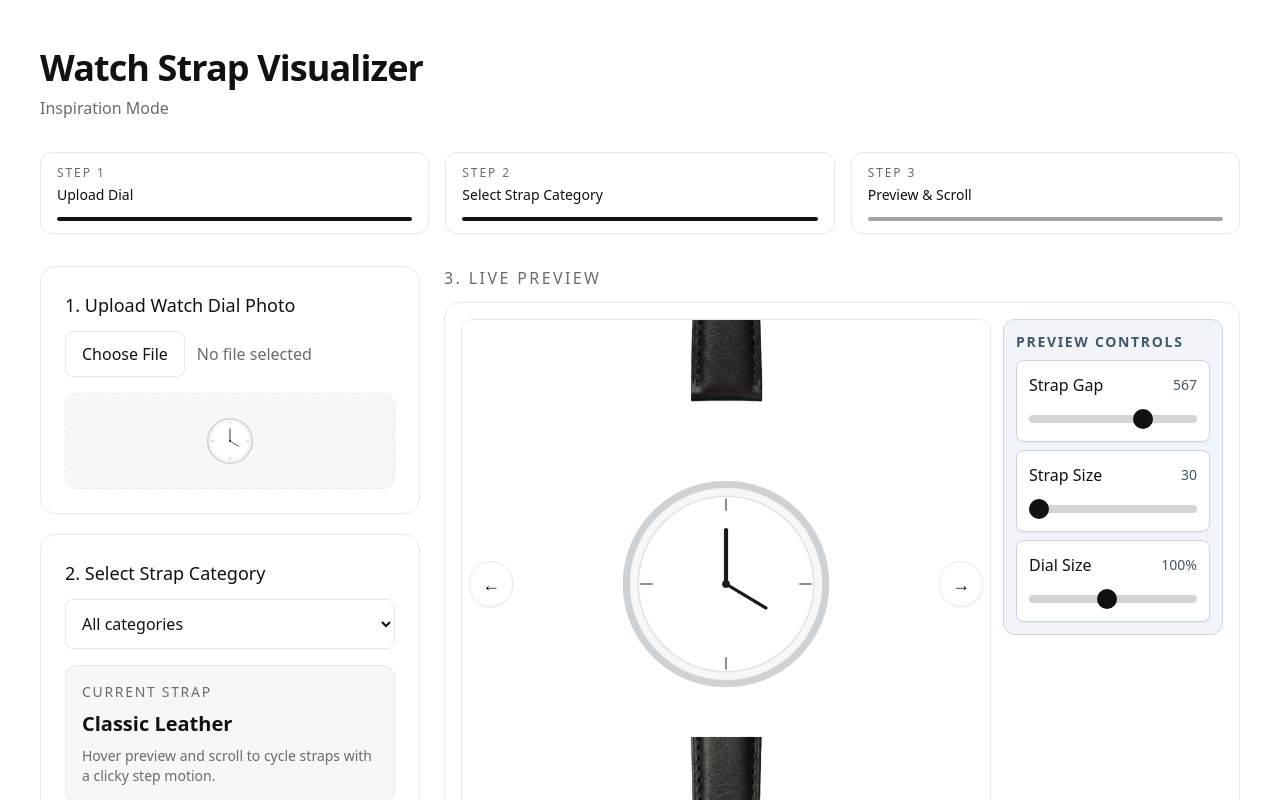
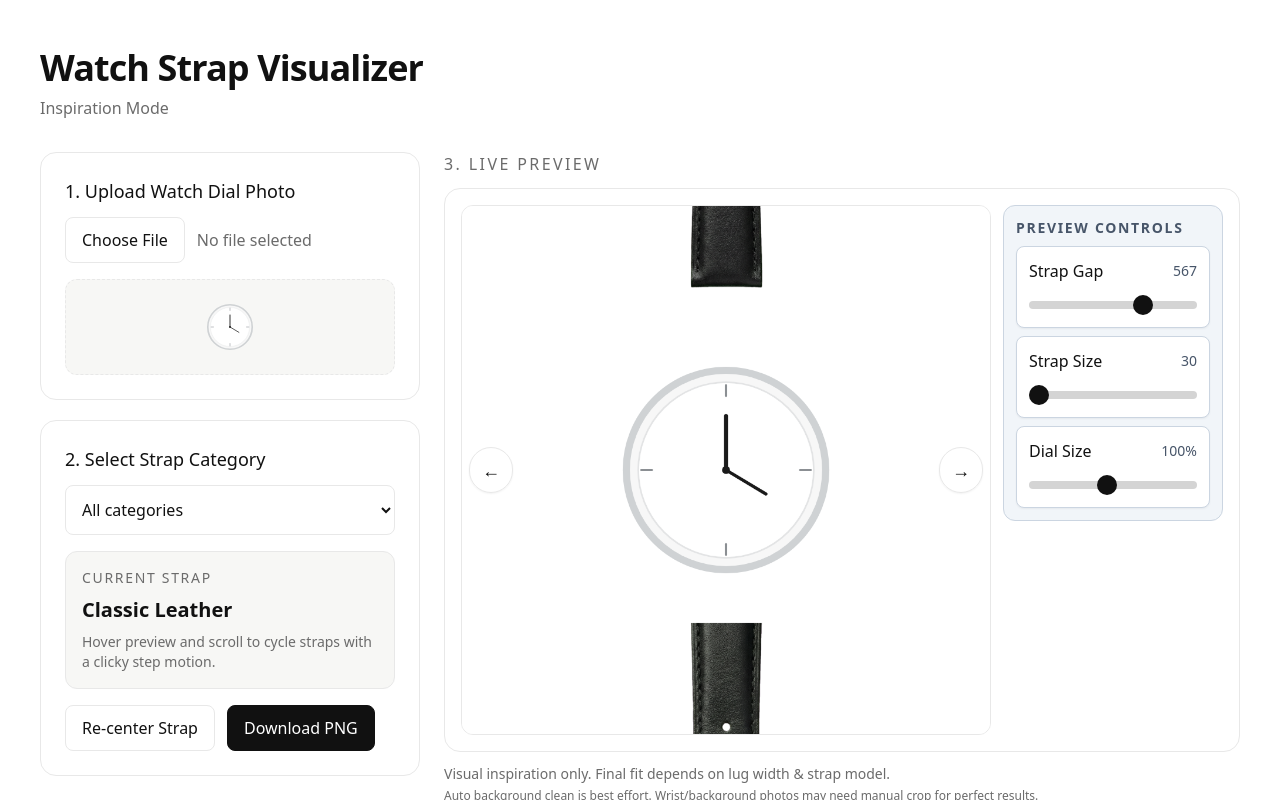
Before and after one commit to sakaarpuri/watch-strap-visualizer, a Next.js app: page / in a window 1280 px wide. Shown: the top 800 px of the page. Built offline with nearby package versions, Linux system fonts and the light colour scheme.

Commit message:
Remove top stepper menu and simplify layout

```diff
--- a/app/page.tsx
+++ b/app/page.tsx
@@ -4,7 +4,6 @@ import { useEffect, useMemo, useRef, useState } from "react";
 import type { Dispatch, SetStateAction } from "react";
 import CanvasPreview, { CanvasPreviewRef } from "@/components/CanvasPreview";
 import ImageUploader from "@/components/ImageUploader";
-import Stepper from "@/components/Stepper";
 import {
   autoCleanDialImage,
   calculateAutoPlacement,
@@ -17,7 +16,6 @@ import {
   StrapVariant
 } from "@/lib/strapLibrary";
 
-const STEPS = ["Upload Dial", "Select Strap Category", "Preview & Scroll"];
 const clamp = (value: number, min: number, max: number) =>
   Math.max(min, Math.min(max, value));
 
@@ -36,8 +34,6 @@ export default function Home() {
 
   const strapsInCategory = getStrapsForCategory(category);
   const currentStrap: StrapVariant = strapsInCategory[strapIndex] ?? strapsInCategory[0];
-
-  const currentStep = !watchSrc ? 1 : !currentStrap ? 2 : 3;
 
   const onUploadDial = async (
     file: File,
@@ -118,10 +114,6 @@ export default function Home() {
         </h1>
         <p className="mt-2 text-base text-muted">Inspiration Mode</p>
       </header>
-
-      <section className="mt-8">
-        <Stepper currentStep={currentStep} steps={STEPS} />
-      </section>
 
       <section className="mt-8 grid gap-6 lg:grid-cols-[380px,1fr]">
         <aside className="space-y-5">
```
